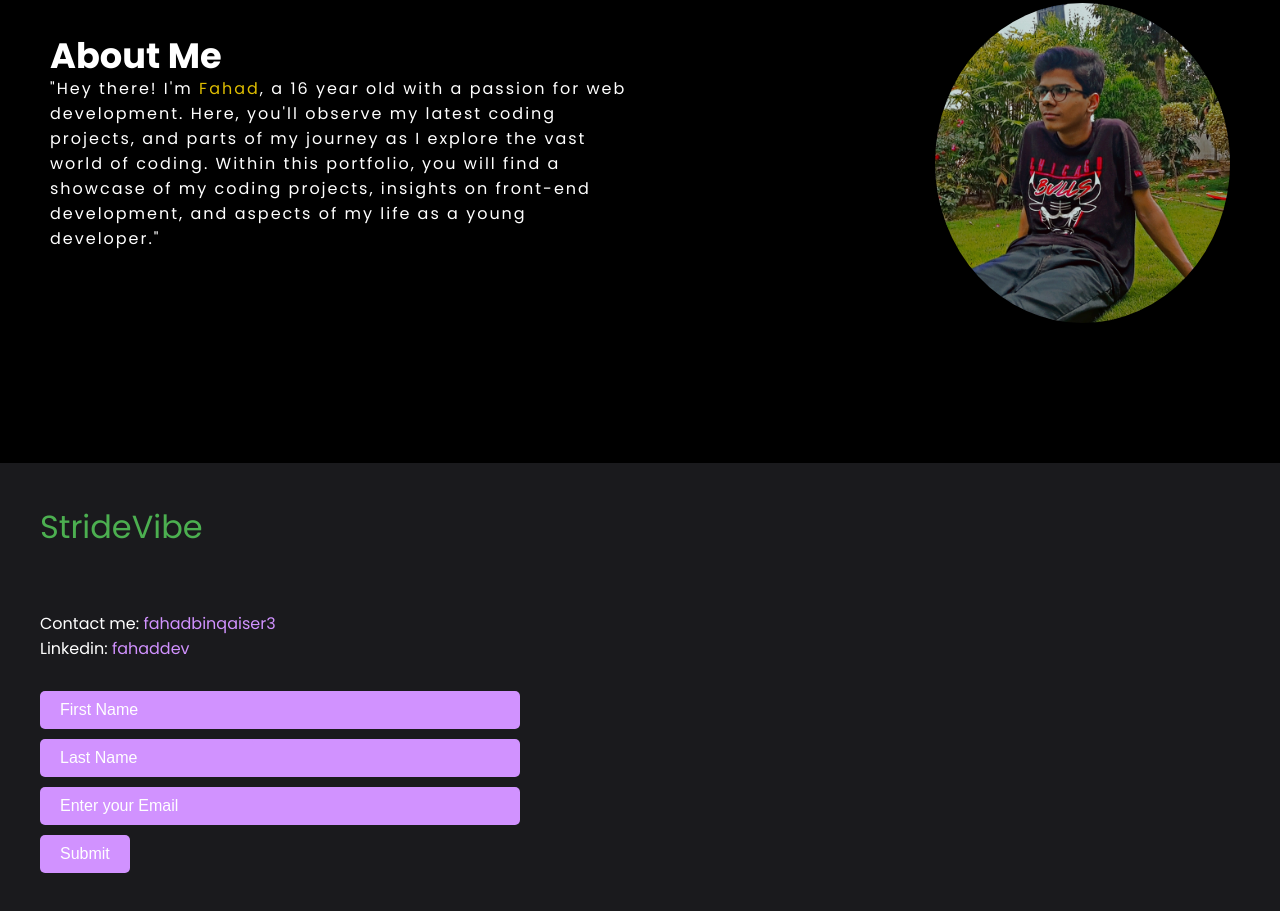
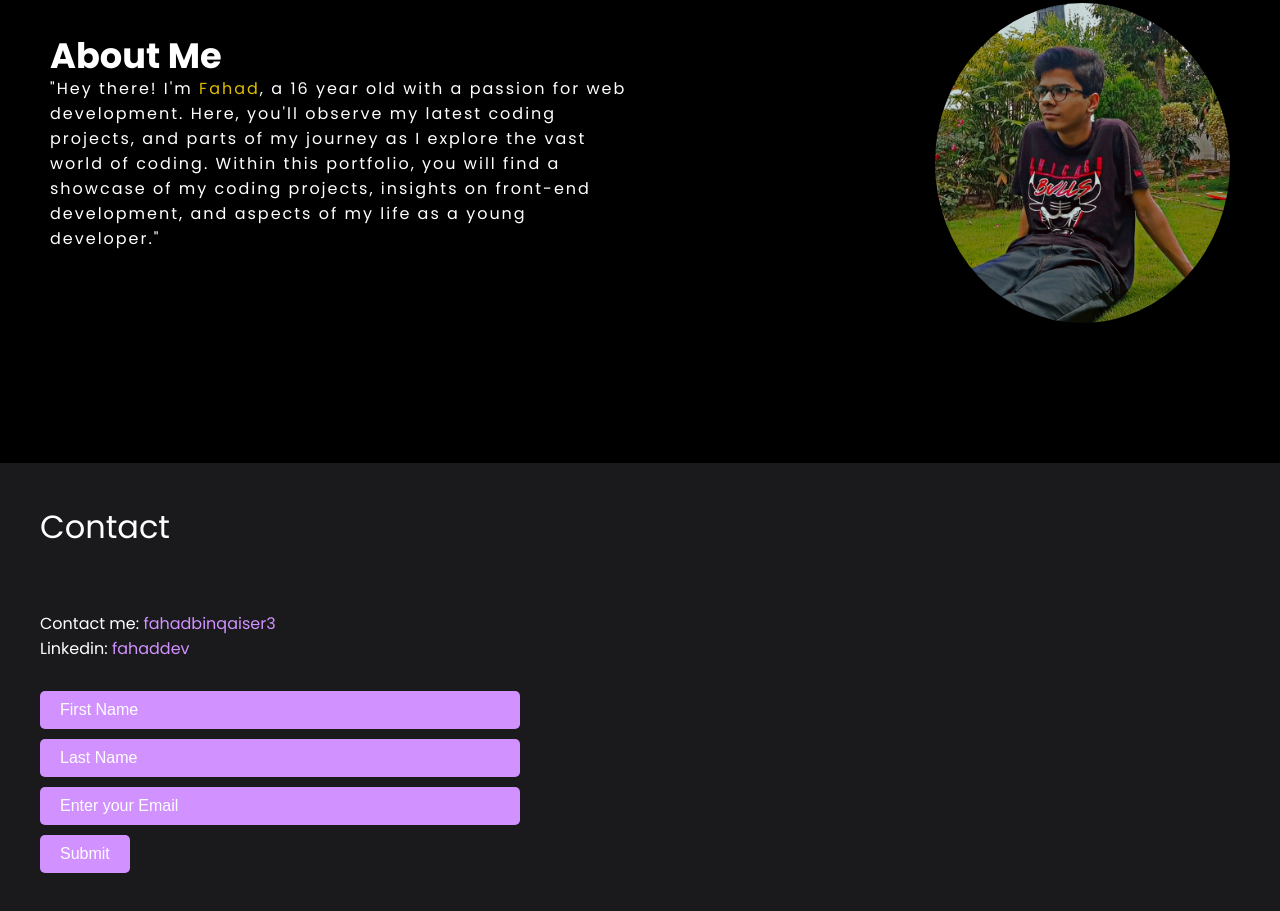
Before and after one commit to FahadBinQaiser/Project_1, a plain HTML site: page index.html in a window 1280 px wide. Shown: the part 1047-1958 px from the top of the page. Drawn offline with Linux system fonts and the light colour scheme; a web font is replaced by a local one.

Commit message:
Changed info

```diff
--- a/index.html
+++ b/index.html
@@ -62,7 +62,7 @@
     <footer class="footer" id="contact">
         <div class="footer-container">
             <div class="footer-logo">
-                <span class="highlight2">StrideVibe</span>
+                <span class="highlight2">Contact</span>
             </div>
             <div class="footer-contact">
                 <p>Contact me: <a href="mailto:fahadbinqaiser3@gmail.com">fahadbinqaiser3</a></p>
--- a/styles.css
+++ b/styles.css
@@ -145,7 +145,7 @@ body{
     font-size: 2em;
     margin-bottom: 20px;
     padding-bottom: 40px;
-    color: #4CAF50;
+    color: white;
 }
 .footer-contact {
     font-size: 1em;
```
